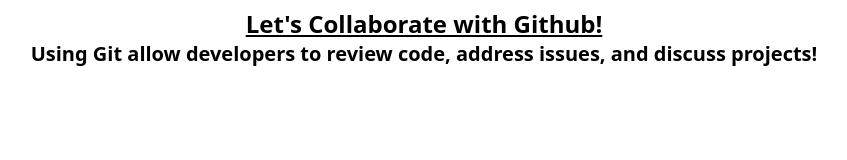
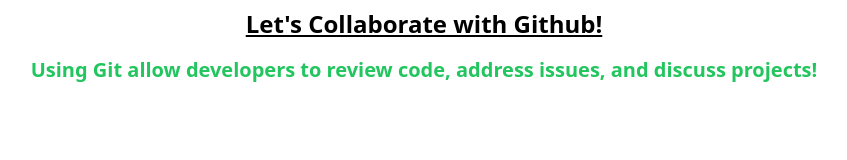
Before and after one commit to EunhyeJang/media-4590-in-class, a plain HTML site: page index.html in a window 1280 px wide. Shown: the whole page, without its empty margins (216-1063 px from the left). Drawn offline with nearby package versions, Linux system fonts and the light colour scheme.

Commit message:
Update index.html

```diff
--- a/index.html
+++ b/index.html
@@ -11,7 +11,7 @@
     <div class="container px-4 mx-auto">
         <div class="text-center mt-2">
             <h1 class="text-2xl font-bold underline">Let's Collaborate with Github!</h1>
-            <h3 class="text-xl font-bold">Using Git allow developers to review code, address issues, and discuss projects!</h3>
+            <h3 class="text-xl font-bold mt-4 text-green-500">Using Git allow developers to review code, address issues, and discuss projects!</h3>
         </div>
     </div>
 </body>
```
